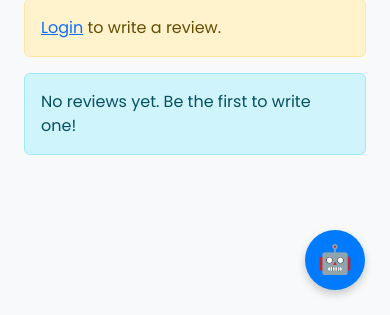
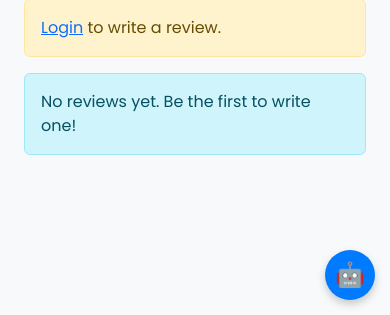
Before and after one commit to Soubhagya-biswal/my-django-store, a Django app: template store/templates/store/product_detail.html in a window 390 px wide. Shown: the part 529-844 px from the top of the page. Run offline with Django 5.2, Linux system fonts and the light colour scheme; the template is opened without the code that fills it, so the values that code supplies are empty.

Commit message:
finalist

```diff
--- a/store/templates/store/product_detail.html
+++ b/store/templates/store/product_detail.html
@@ -1,13 +1,9 @@
 {% extends 'store/base.html' %}
 {% load static %}
 
-
 {% block content %}
 <div class="container my-5">
-
-
     {% csrf_token %}
-
 
     {% if messages %}
     {% for message in messages %}
@@ -19,26 +15,19 @@
     {% endif %}
 
     <div class="row">
-
         <div class="col-md-6">
             <div class="row">
-
                 <div class="col-2">
                     <div class="thumbnail-gallery">
-
                         <img src="{{ product.image_url }}" class="img-fluid thumbnail-item active"
                             onclick="changeImage(this)">
-
                         {% for img in product.images.all %}
-
                         <img src="{{ img.image_url }}" class="img-fluid thumbnail-item" onclick="changeImage(this)">
                         {% endfor %}
                     </div>
                 </div>
-
                 <div class="col-10">
                     <div class="zoom-container">
-
                         <img src="{{ product.image_url }}" id="main-product-image" class="img-fluid rounded"
                             alt="{{ product.name }}">
                     </div>
@@ -78,7 +67,6 @@
             </div>
             {% endif %}
 
-
             <div class="mt-4">
                 <h5>Check Estimated Delivery Date</h5>
                 <div class="input-group mb-3" style="max-width: 300px;">
@@ -87,7 +75,6 @@
                 </div>
                 <div id="delivery-result"></div>
             </div>
-
 
             {% if product.stock > 0 %}
             <form action="{% url 'add_to_cart' product_id=product.id %}" method="post"
@@ -102,7 +89,6 @@
                 <button type="submit" class="btn btn-primary btn-lg">Add to Cart 🛒</button>
             </form>
 
-
             {% if user.is_authenticated %}
             <a href="{% url 'toggle_wishlist' product_id=product.id %}"
                 class="btn {% if is_wishlisted %}btn-danger{% else %}btn-outline-danger{% endif %} btn-lg">
@@ -114,7 +100,6 @@
                 {% endif %}
             </a>
             {% endif %}
-
 
             {% else %}
             <p class="text-danger fw-bold h5">Currently Out of Stock</p>
@@ -132,14 +117,12 @@
             {% endif %}
             {% endif %}
         </div>
-
     </div>
 
     <div class="row mt-5">
         <div class="col-md-12">
             <h3 class="mb-4">Customer Reviews</h3>
             <hr>
-
 
             {% if user.is_authenticated %}
             {% if not user_has_reviewed %}
@@ -168,7 +151,6 @@
                 review.</div>
             {% endif %}
 
-
             {% if reviews %}
             {% for review in reviews %}
             <div class="card mb-3">
@@ -186,82 +168,9 @@
             {% endif %}
         </div>
     </div>
-
 </div>
 
-
-<script>
-
-    function changeImage(element) {
-        var mainImage = document.getElementById('main-product-image');
-        mainImage.src = element.src;
-        var thumbnails = document.getElementsByClassName('thumbnail-item');
-        for (var i = 0; i < thumbnails.length; i++) {
-            thumbnails[i].classList.remove('active');
-        }
-        element.classList.add('active');
-    }
-
-    document.getElementById('decrement-btn').addEventListener('click', function () {
-        let quantityInput = document.getElementById('product-quantity');
-        let currentValue = parseInt(quantityInput.value);
-        if (currentValue > 1) {
-            quantityInput.value = currentValue - 1;
-        }
-    });
-    document.getElementById('increment-btn').addEventListener('click', function () {
-        let quantityInput = document.getElementById('product-quantity');
-        let currentValue = parseInt(quantityInput.value);
-        let maxStock = parseInt(quantityInput.max);
-        if (currentValue < maxStock) {
-            quantityInput.value = currentValue + 1;
-        }
-    });
-
-    document.getElementById('check-pincode-btn').addEventListener('click', function () {
-        const pincode = document.getElementById('pincode-input').value;
-        const csrfToken = document.querySelector('[name=csrfmiddlewaretoken]').value;
-        const deliveryResultDiv = document.getElementById('delivery-result');
-
-
-        fetch("{% url 'check_delivery' %}", {
-                method: 'POST',
-                headers: {
-                    'Content-Type': 'application/x-www-form-urlencoded',
-                    'X-CSRFToken': csrfToken
-                },
-                body: `pincode=${pincode}`
-            })
-            .then(response => {
-                if (!response.ok) {
-                    return response.json().then(err => {
-                        throw new Error(err.error || 'Server error');
-                    });
-                }
-                return response.json();
-            })
-            .then(data => {
-                if (data.estimated_date) {
-                    deliveryResultDiv.innerHTML =
-                        `<p class="text-success">Estimated delivery to ${data.city} by: <b>${data.estimated_date}</b></p>`;
-                } else if (data.error) {
-                    deliveryResultDiv.innerHTML =
-                        `<p class="text-danger">${data.error}</p>`;
-                } else {
-                    deliveryResultDiv.innerHTML =
-                        `<p class="text-danger">An unknown error occurred. Please try again.</p>`;
-                }
-            })
-            .catch(error => {
-                console.error('Error:', error);
-                deliveryResultDiv.innerHTML =
-                    `<p class="text-danger">${error.message}</p>`;
-            });
-    });
-</script>
-
 <style>
-
     .ai-chat-fab {
         position: fixed;
         bottom: 25px;
@@ -372,12 +281,27 @@
     .ai-chat-input-area button:hover {
         background-color: #0056b3;
     }
+
+    /* 🔹 RESPONSIVE FIXES FOR MOBILE */
+    @media (max-width: 768px) {
+        .ai-chat-window {
+            bottom: 80px;
+            right: 10px;
+            width: 95%;
+            height: 70%;
+        }
+
+        .ai-chat-fab {
+            bottom: 15px;
+            right: 15px;
+            width: 50px;
+            height: 50px;
+            font-size: 24px;
+        }
+    }
 </style>
 
-<div class="ai-chat-fab" id="ai-chat-toggle-btn">
-    🤖
-</div>
-
+<div class="ai-chat-fab" id="ai-chat-toggle-btn">🤖</div>
 <div class="ai-chat-window" id="ai-chat-window" data-product-id="{{ product.id }}">
     <div class="ai-chat-header">
         <span>AI Product Helper</span>
@@ -391,14 +315,77 @@
         <button id="ai-chat-send-btn">➤</button>
     </div>
 </div>
+
 <script>
+    function changeImage(element) {
+        var mainImage = document.getElementById('main-product-image');
+        mainImage.src = element.src;
+        var thumbnails = document.getElementsByClassName('thumbnail-item');
+        for (var i = 0; i < thumbnails.length; i++) {
+            thumbnails[i].classList.remove('active');
+        }
+        element.classList.add('active');
+    }
+    document.getElementById('decrement-btn').addEventListener('click', function () {
+        let quantityInput = document.getElementById('product-quantity');
+        let currentValue = parseInt(quantityInput.value);
+        if (currentValue > 1) {
+            quantityInput.value = currentValue - 1;
+        }
+    });
+    document.getElementById('increment-btn').addEventListener('click', function () {
+        let quantityInput = document.getElementById('product-quantity');
+        let currentValue = parseInt(quantityInput.value);
+        let maxStock = parseInt(quantityInput.max);
+        if (currentValue < maxStock) {
+            quantityInput.value = currentValue + 1;
+        }
+    });
+    document.getElementById('check-pincode-btn').addEventListener('click', function () {
+        const pincode = document.getElementById('pincode-input').value;
+        const csrfToken = document.querySelector('[name=csrfmiddlewaretoken]').value;
+        const deliveryResultDiv = document.getElementById('delivery-result');
+        fetch("{% url 'check_delivery' %}", {
+                method: 'POST',
+                headers: {
+                    'Content-Type': 'application/x-www-form-urlencoded',
+                    'X-CSRFToken': csrfToken
+                },
+                body: `pincode=${pincode}`
+            })
+            .then(response => {
+                if (!response.ok) {
+                    return response.json().then(err => {
+                        throw new Error(err.error || 'Server error');
+                    });
+                }
+                return response.json();
+            })
+            .then(data => {
+                if (data.estimated_date) {
+                    deliveryResultDiv.innerHTML =
+                        `<p class="text-success">Estimated delivery to ${data.city} by: <b>${data.estimated_date}</b></p>`;
+                } else if (data.error) {
+                    deliveryResultDiv.innerHTML =
+                        `<p class="text-danger">${data.error}</p>`;
+                } else {
+                    deliveryResultDiv.innerHTML =
+                        `<p class="text-danger">An unknown error occurred. Please try again.</p>`;
+                }
+            })
+            .catch(error => {
+                console.error('Error:', error);
+                deliveryResultDiv.innerHTML =
+                    `<p class="text-danger">${error.message}</p>`;
+            });
+    });
+
     const chatWindow = document.getElementById('ai-chat-window');
     const toggleBtn = document.getElementById('ai-chat-toggle-btn');
     const closeBtn = document.getElementById('ai-chat-close-btn');
     const messagesArea = document.getElementById('ai-chat-messages');
     const sendBtn = document.getElementById('ai-chat-send-btn');
     const inputBox = document.getElementById('ai-chat-input');
-
 
     toggleBtn.addEventListener('click', () => chatWindow.classList.toggle('open'));
     closeBtn.addEventListener('click', () => chatWindow.classList.remove('open'));
@@ -411,18 +398,13 @@
 
     function sendMessage() {
         const question = inputBox.value.trim();
-        if (question === "") {
-            return;
-        }
+        if (question === "") return;
         addMessage(question, 'user');
         inputBox.value = "";
-
-
         addMessage('...', 'bot', true);
         const productId = chatWindow.dataset.productId;
         const url = "{% url 'ask_ai' %}";
         const csrfToken = document.querySelector('[name=csrfmiddlewaretoken]').value;
-
         fetch(url, {
                 method: 'POST',
                 headers: {
@@ -465,17 +447,9 @@
 
     const styleSheet = document.createElement("style");
     styleSheet.innerText = `
-        .user-message {
-            align-self: flex-end;
-            background-color: #007bff;
-            color: white;
-        }
-        .bot-message {
-            align-self: flex-start;
-            background-color: #e9e9eb;
-        }
+        .user-message { align-self: flex-end; background-color: #007bff; color: white; }
+        .bot-message { align-self: flex-start; background-color: #e9e9eb; }
     `;
     document.head.appendChild(styleSheet);
 </script>
-
 {% endblock %}
```
